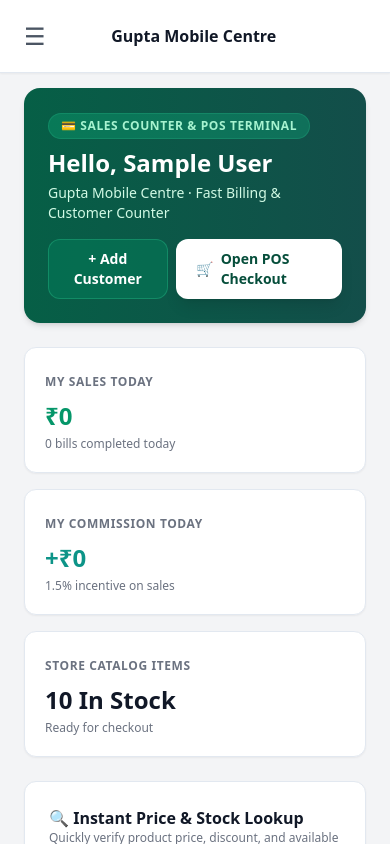
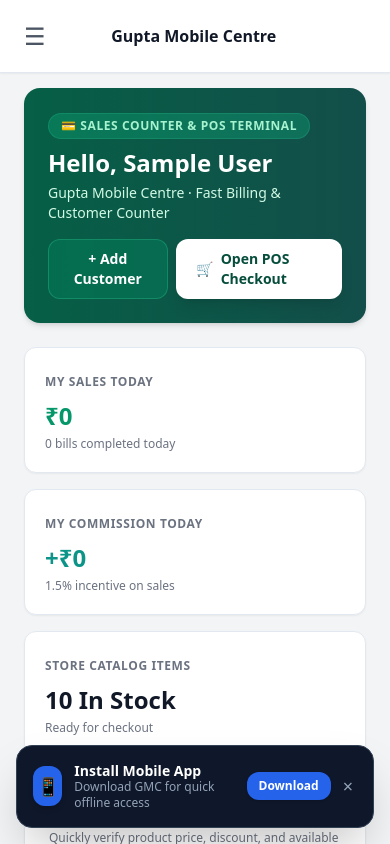
Before and after one commit to Sujal12345-pheoniix/Gupta_Mobile_centre, a Next.js app in the folder apps/admin-web/: page /dashboard in a window 390 px wide. Shown: the top 844 px of the page. Built offline with nearby package versions, Linux system fonts and the light colour scheme; no server answers; sample sign-in values are in the browser's storage.

Commit message:
feat(mobile): add progressive web app (PWA) download and install capability for mobile devices

```diff
--- a/apps/admin-web/src/app/dashboard/layout.tsx
+++ b/apps/admin-web/src/app/dashboard/layout.tsx
@@ -4,6 +4,7 @@
 import { useRouter, usePathname } from 'next/navigation';
 import Link from 'next/link';
 import { useAuth } from '@/lib/auth';
+import InstallPwaPrompt from '@/components/InstallPwaPrompt';
 
 interface NavItem {
   href: string;
@@ -150,6 +151,9 @@
           onClick={() => setSidebarOpen(false)}
         />
       )}
+
+      {/* Mobile App Download Prompt */}
+      <InstallPwaPrompt />
     </div>
   );
 }
--- a/apps/admin-web/src/app/layout.tsx
+++ b/apps/admin-web/src/app/layout.tsx
@@ -4,8 +4,26 @@
 import './globals.css';
 
 export const metadata: Metadata = {
-  title: 'Gupta Mobile Centre - Admin',
-  description: 'Retail Management Platform',
+  title: 'Gupta Mobile Centre - Portal & POS',
+  description: 'Mobile Retail Management & POS Platform',
+  manifest: '/manifest.json',
+  appleWebApp: {
+    capable: true,
+    statusBarStyle: 'black-translucent',
+    title: 'GMC Portal',
+  },
+  icons: {
+    icon: '/icons/icon.svg',
+    apple: '/icons/icon.svg',
+  },
+};
+
+export const viewport = {
+  themeColor: '#2563eb',
+  width: 'device-width',
+  initialScale: 1,
+  maximumScale: 1,
+  userScalable: false,
 };
 
 export default function RootLayout({
--- /dev/null
+++ b/apps/admin-web/src/components/InstallPwaPrompt.tsx
@@ -0,0 +1,80 @@
+'use client';
+
+import { useState, useEffect } from 'react';
+
+export default function InstallPwaPrompt() {
+  const [deferredPrompt, setDeferredPrompt] = useState<any>(null);
+  const [isInstallable, setIsInstallable] = useState(false);
+  const [isDismissed, setIsDismissed] = useState(false);
+  const [isStandalone, setIsStandalone] = useState(false);
+
+  useEffect(() => {
+    // Check if already in standalone mobile app mode
+    if (window.matchMedia('(display-mode: standalone)').matches || (window.navigator as any).standalone === true) {
+      setIsStandalone(true);
+      return;
+    }
+
+    // Register service worker
+    if ('serviceWorker' in navigator) {
+      navigator.serviceWorker.register('/sw.js').catch(err => {
+        console.warn('SW registration skipped:', err);
+      });
+    }
+
+    const handler = (e: any) => {
+      e.preventDefault();
+      setDeferredPrompt(e);
+      setIsInstallable(true);
+    };
+
+    window.addEventListener('beforeinstallprompt', handler);
+
+    return () => window.removeEventListener('beforeinstallprompt', handler);
+  }, []);
+
+  const handleInstallClick = async () => {
+    if (!deferredPrompt) {
+      alert('To install on iOS: Tap Share 📤 at the bottom of Safari, then choose "Add to Home Screen" ➕.');
+      return;
+    }
+
+    deferredPrompt.prompt();
+    const { outcome } = await deferredPrompt.userChoice;
+    if (outcome === 'accepted') {
+      setIsInstallable(false);
+    }
+    setDeferredPrompt(null);
+  };
+
+  if (isStandalone || isDismissed) return null;
+
+  return (
+    <div className="fixed bottom-4 left-4 right-4 md:left-auto md:right-6 md:w-96 z-50 bg-slate-900 border border-slate-700 text-white p-4 rounded-2xl shadow-2xl flex items-center justify-between gap-3 animate-fade-in">
+      <div className="flex items-center gap-3">
+        <div className="w-10 h-10 rounded-xl bg-blue-600 flex items-center justify-center font-bold text-lg text-white shadow-md">
+          📱
+        </div>
+        <div>
+          <h4 className="text-sm font-bold leading-tight">Install Mobile App</h4>
+          <p className="text-xs text-slate-400">Download GMC for quick offline access</p>
+        </div>
+      </div>
+      <div className="flex items-center gap-2">
+        <button
+          onClick={handleInstallClick}
+          className="px-3 py-1.5 bg-blue-600 hover:bg-blue-500 active:scale-95 text-white font-semibold text-xs rounded-xl shadow transition"
+        >
+          Download
+        </button>
+        <button
+          onClick={() => setIsDismissed(true)}
+          className="p-1 text-slate-400 hover:text-slate-200 text-lg leading-none"
+          title="Dismiss"
+        >
+          ×
+        </button>
+      </div>
+    </div>
+  );
+}
```
Also changed, not shown: apps/admin-web/public/sw.js (added, +21 -0 lines), apps/admin-web/public/icons/icon.svg (added), apps/admin-web/public/manifest.json (added).
